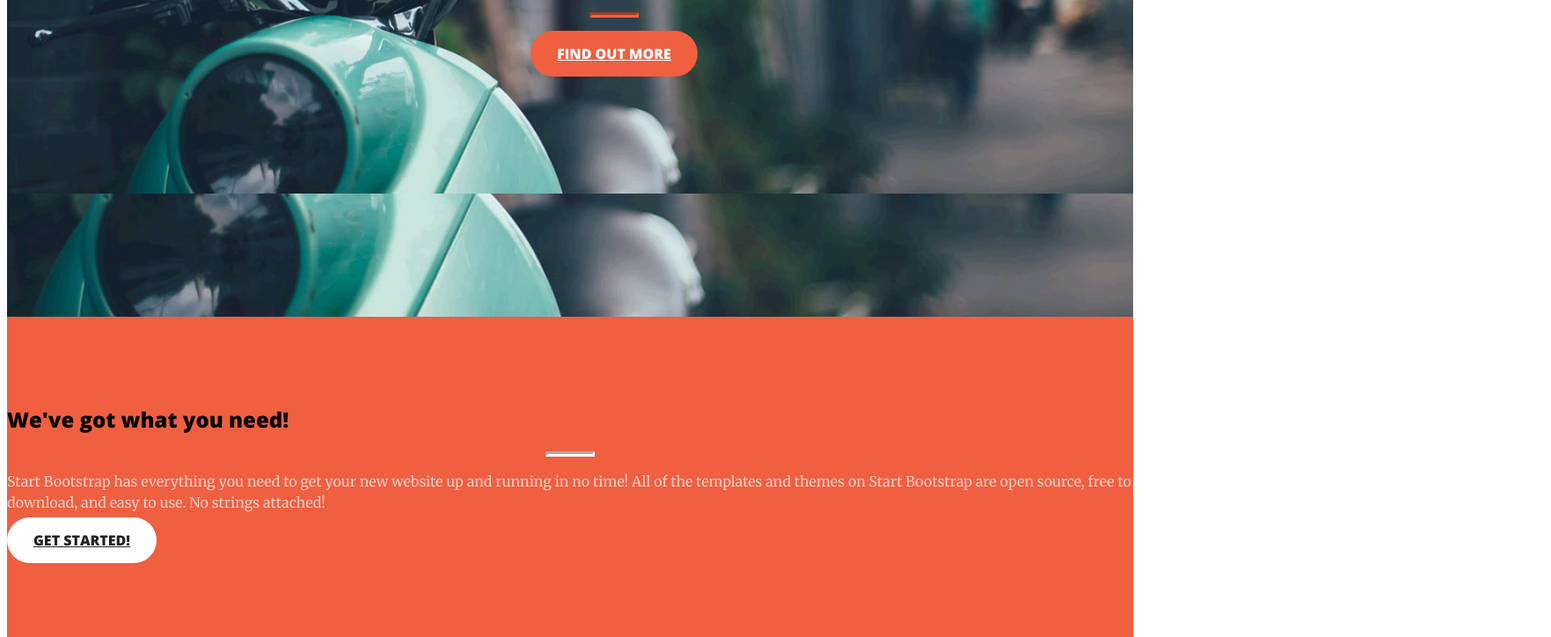
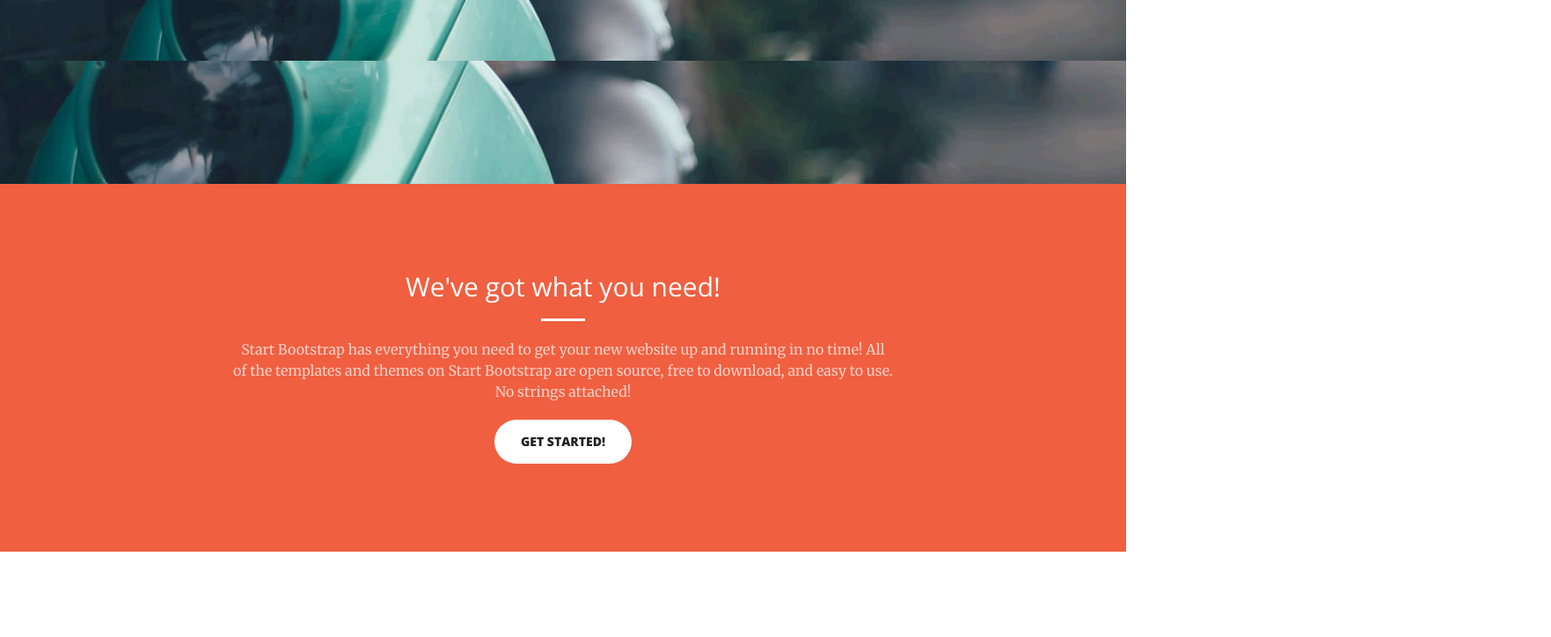
Before and after one commit to evthedev/no-jquery-template, a website: page index-bootstrap.html in a window 1280 px wide. Shown: the part 591-1315 px from the top of the page at 88% size, 1763 px wide, since content can reach past the window. Drawn offline with nearby package versions, Linux system fonts and the light colour scheme.

Commit message:
try to fix package.json

```diff
--- a/index-bootstrap.html
+++ b/index-bootstrap.html
@@ -7,7 +7,7 @@
     <meta name="viewport" content="width=device-width, initial-scale=1, maximum-scale=1.0, user-scalable=no"/>
 
     <!-- Bootstrap styles -->
-    <!--<link rel="stylesheet" href="./node_modules/bootstrap/dist/css/bootstrap.min.css">
+    <link rel="stylesheet" href="./node_modules/bootstrap/dist/css/bootstrap.min.css">
 
     <!-- Slider styles -->
     <link rel="stylesheet" href="./src/vendors/ideal-image-slider/ideal-image-slider.css">
@@ -15,7 +15,7 @@
     <link rel="stylesheet" href="./dist/css/styles.css">
 
     <!-- Custom Fonts -->
-    <!--<link href="./node_modules/font-awesome/css/font-awesome.min.css" rel="stylesheet" type="text/css"> -->
+    <link href="./node_modules/font-awesome/css/font-awesome.min.css" rel="stylesheet" type="text/css">
     <link href='https://fonts.googleapis.com/css?family=Open+Sans:300,400,600,800' rel='stylesheet' type='text/css'>
     <link href='https://fonts.googleapis.com/css?family=Merriweather:300,400,600,800' rel='stylesheet' type='text/css'>
 
--- a/package.json
+++ b/package.json
@@ -16,7 +16,7 @@
     "watch:css": "onchange 'src/scss/*.scss' -- npm run build:css",
     "watch:js": "onchange 'src/js/*.js' -- npm run build:js",
     "watch:all": "parallelshell 'npm run serve' 'npm run watch:css' 'npm run watch:js'",
-    "start": "node index.js"
+    "start": "npm run watch:all"
   },
   "author": "Ev Ooi",
   "license": "ISC",
```
